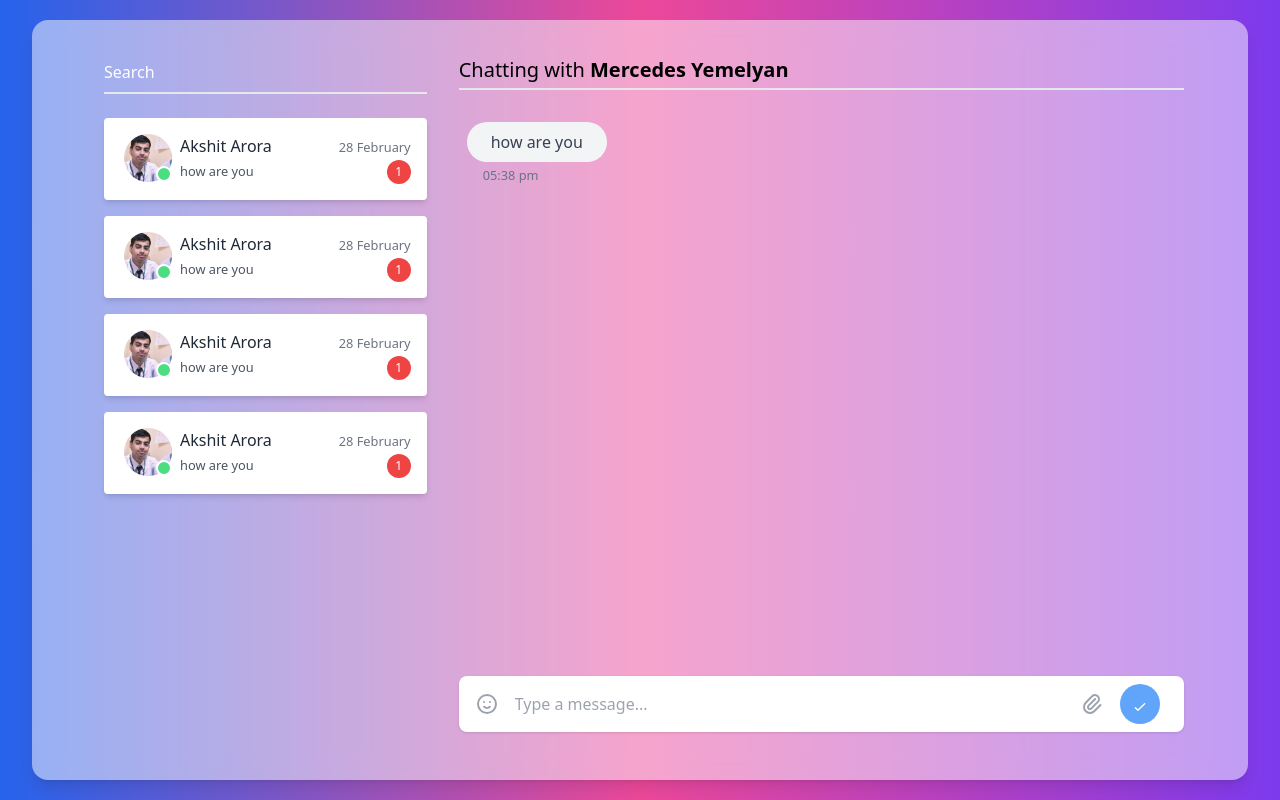
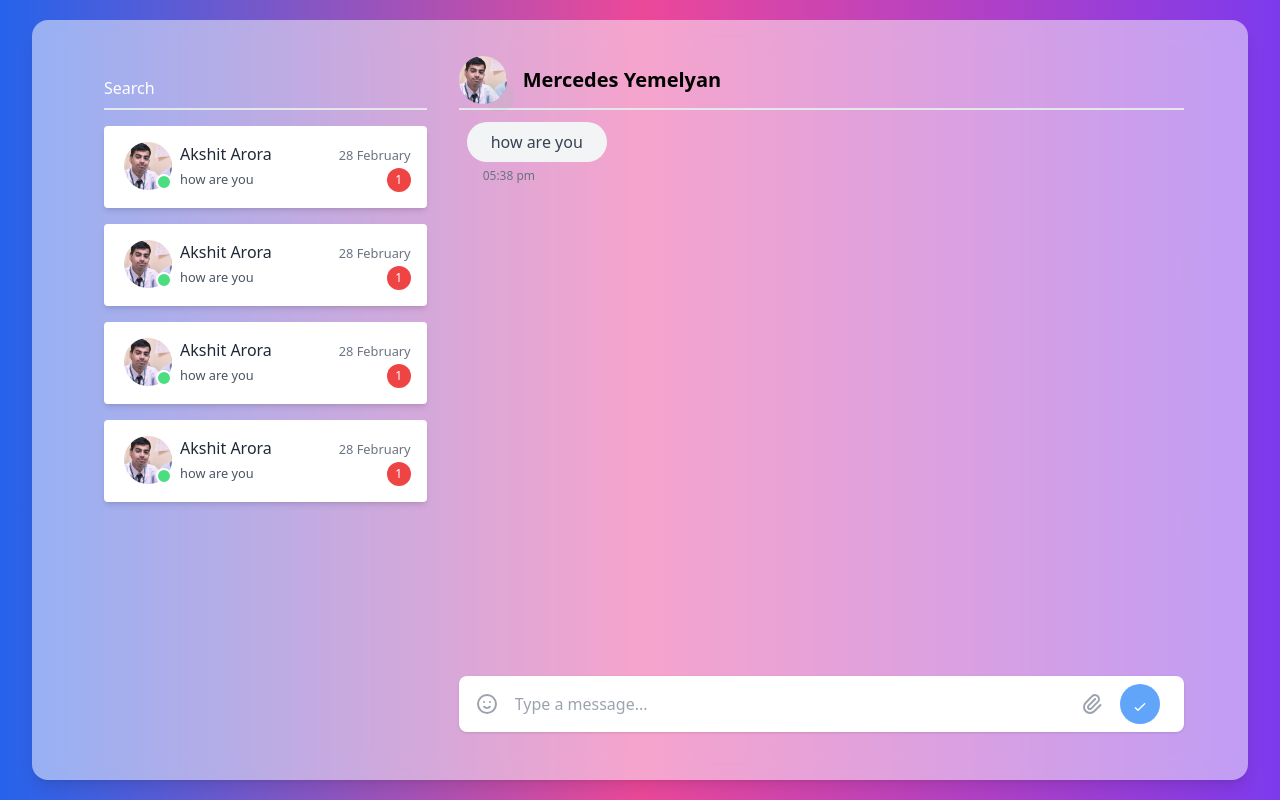
Before and after one commit to akshitarora921/chatapp-ui, a React (Create React App) app: page / in a window 1280 px wide. Built offline with nearby package versions, Linux system fonts and the light colour scheme.

Commit message:
minor changes

```diff
--- a/src/App.js
+++ b/src/App.js
@@ -111,9 +111,9 @@ function App() {
   // console.log(messages);
   return (
     <div className='flex flex-col justify-center items-center h-screen bg-gradient-to-r from-blue-600 via-pink-500 to-violet-600'>
-      <div className='h-[95vh] w-[95vw] bg-white/50 backdrop-blur-md shadow-lg px-8 lg:px-16 py-8 flex rounded-2xl'>
+      <div className='h-[95vh] w-[95vw] bg-white/50 backdrop-blur-md shadow-lg px-8 lg:px-16 py-4 lg:py-8 flex rounded-2xl'>
         <div className='sidebar hidden lg:flex w-1/3 flex-2 flex-col pr-6'>
-          <div className='search flex-2 pb-6 px-2'>
+          <div className='search flex-2 py-4 px-2'>
             <input
               type='text'
               className='outline-none py-2 block w-full bg-transparent border-b-2 border-gray-200 placeholder-white text-white'
@@ -127,9 +127,17 @@ function App() {
           </div>
         </div>
         <div className='chat-area flex-1 flex flex-col'>
-          <div className='flex-3'>
-            <h2 className='text-xl py-1 mb-8 border-b-2 border-gray-200'>
-              Chatting with <b>Mercedes Yemelyan</b>
+          <div className='flex items-center gap-4 py-1 mb-3 border-b-2 border-gray-200'>
+            <div className='w-12 h-12 relative'>
+              <img
+                className='w-12 h-12 rounded-full mx-auto'
+                src='profile-pic.jpeg'
+                alt='chat-user'
+              />
+              <span className='absolute w-4 h-4 animate-ping duration-1000 bg-green-400 rounded-full right-0 bottom-0'></span>
+            </div>
+            <h2 className='text-xl'>
+             <b>Mercedes Yemelyan</b>
             </h2>
           </div>
           <div className='messages flex-1 overflow-auto relative'>
@@ -142,8 +150,12 @@ function App() {
                 <div className='flex-1 px-2'>
                   <div className='inline-block bg-gray-300 rounded-full font-extrabold tracking-wider p-2 px-6 text-gray-700'>
                     <span className='tracking-wider animate-ping'>.</span>
-                    <span className='tracking-wider animate-ping animation-delay-250'>.</span>
-                    <span className='tracking-wider animate-ping animation-delay-500'>.</span>
+                    <span className='tracking-wider animate-ping animation-delay-250'>
+                      .
+                    </span>
+                    <span className='tracking-wider animate-ping animation-delay-500'>
+                      .
+                    </span>
                   </div>
                 </div>
               </div>
--- a/src/components/Message.js
+++ b/src/components/Message.js
@@ -1,42 +1,37 @@
 import { format } from "date-fns";
 import React from "react";
 
-function Message({message, sender, timeStamp}) {
-  if (sender==="bot"){
+function Message({ message, sender, timeStamp }) {
+  if (sender === "bot") {
     return (
-    <div className='message mb-4 flex'>
-      {/* <div className='flex-2'>
-        <div className='w-12 h-12 relative'>
-          <img
-            className='w-12 h-12 rounded-full mx-auto'
-            src='profile-pic.jpeg'
-            alt='chat-user'
-          />
-          <span className='absolute w-4 h-4 bg-green-400 rounded-full right-0 bottom-0 border-2 border-white'></span>
-        </div>
-      </div> */}
-      <div className='flex-1 px-2'>
+      <div className='message flex'>
+        <div className='flex-col px-2 mb-4'>
           <div className='inline-block bg-gray-100 rounded-full p-2 px-6 text-gray-700'>
             <span>{message}</span>
           </div>
-        <div className='ml-4'>
-          <small className='text-gray-500'>{format(new Date(timeStamp),'hh:mm aaa')}</small>
+          <div className='pl-4'>
+            <small className='text-gray-500 text-xs'>
+              {format(new Date(timeStamp), "hh:mm aaa")}
+            </small>
           </div>
         </div>
       </div>
-  )}
-  return(
+    );
+  }
+  return (
     <div className='message me mb-4 flex text-right'>
       <div className='flex-1 px-2'>
         <div className='inline-block bg-blue-600 rounded-full p-2 px-6 text-white'>
           <span>{message}</span>
         </div>
         <div className='pr-4'>
-        <small className='text-gray-500'>{format(new Date(timeStamp),'hh:mm aaa')}</small>
+          <small className='text-gray-500 text-xs'>
+            {format(new Date(timeStamp), "hh:mm aaa")}
+          </small>
         </div>
       </div>
     </div>
-  )
+  );
 }
 
 export default Message;
```
Lines whose indentation alone changed are shown as unchanged.
